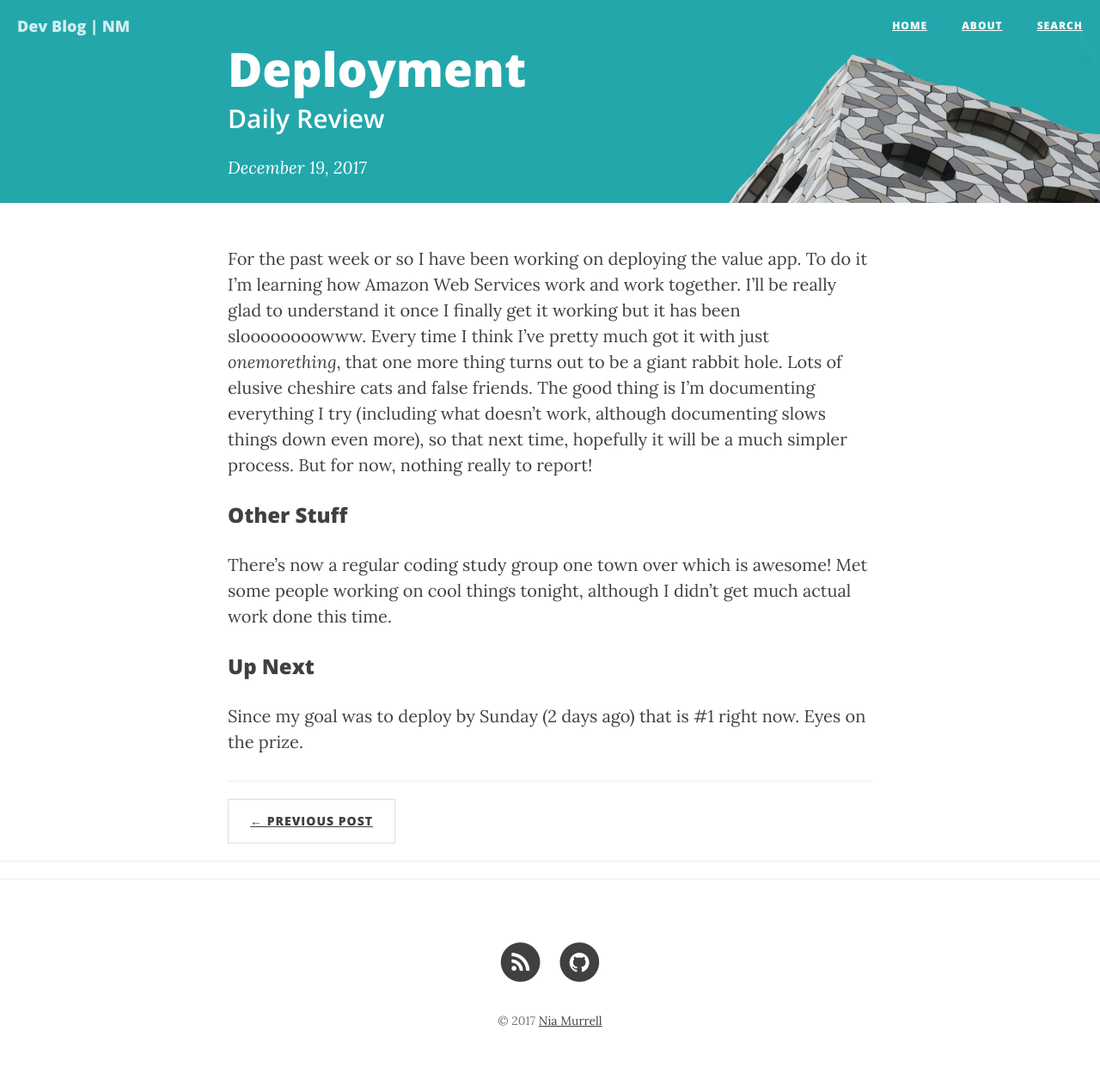
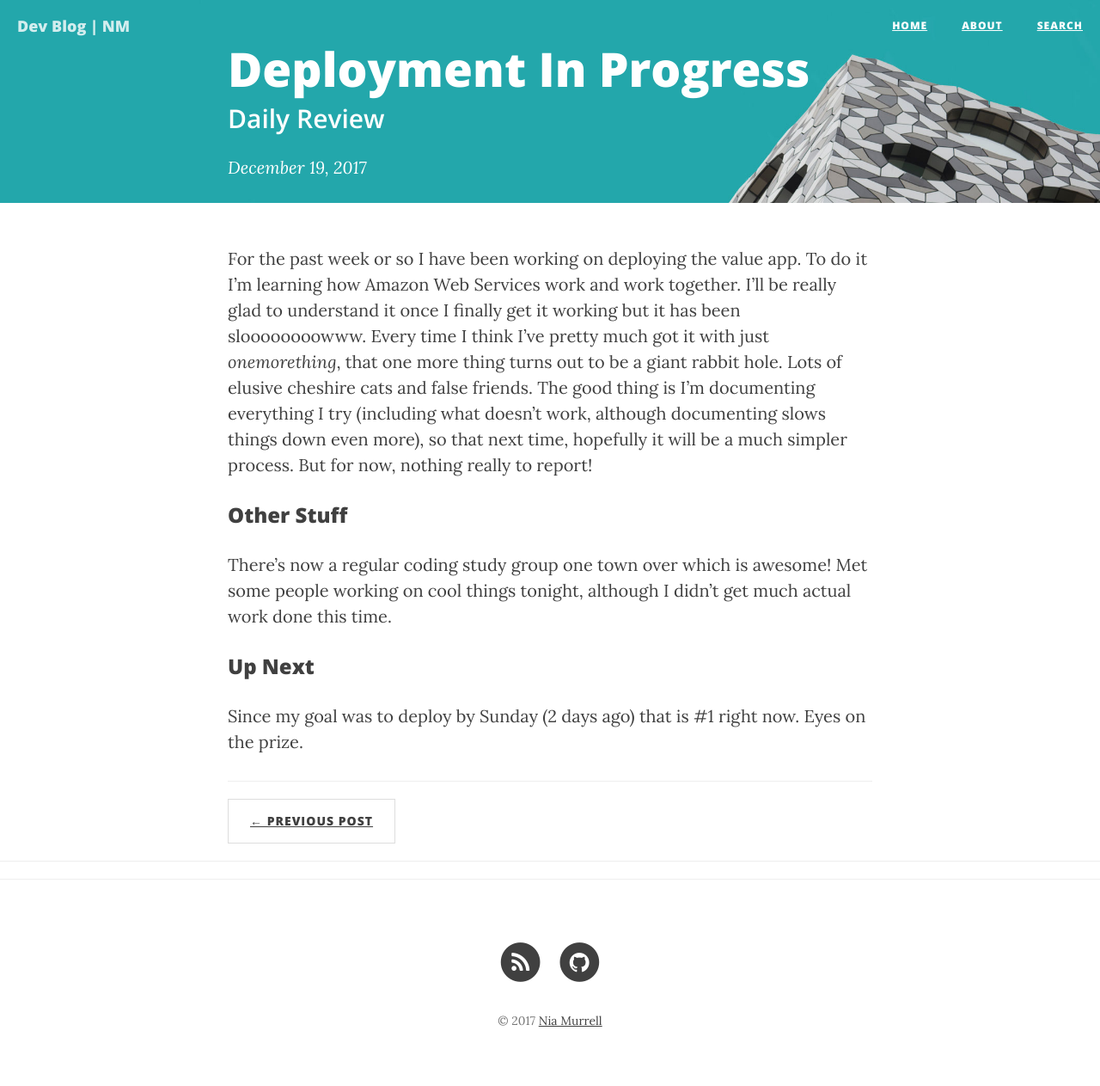
Before and after one commit to niamurrell/jekyll-blog, a Jekyll site: the page built from _posts/2017-12-19-deployment.md, in a window 1280 px wide. Shown: the whole page at 86% size. Built offline with Jekyll 4.4.1, drawn with Linux system fonts in a browser that asks for light colours; nearby versions of some CDN libraries.

Commit message:
Add today's post

```diff
--- a/_posts/2017-12-19-deployment.md
+++ b/_posts/2017-12-19-deployment.md
@@ -1,8 +1,8 @@
 ---
 layout:     post
-title:
+title:      Deployment In Progress
 author:     Nia
-tags: 		  Struggling ValueApp
+tags: 		  Struggling ValueApp Deployment
 subtitle:  	Daily Review
 category:   daily
 ---
```
